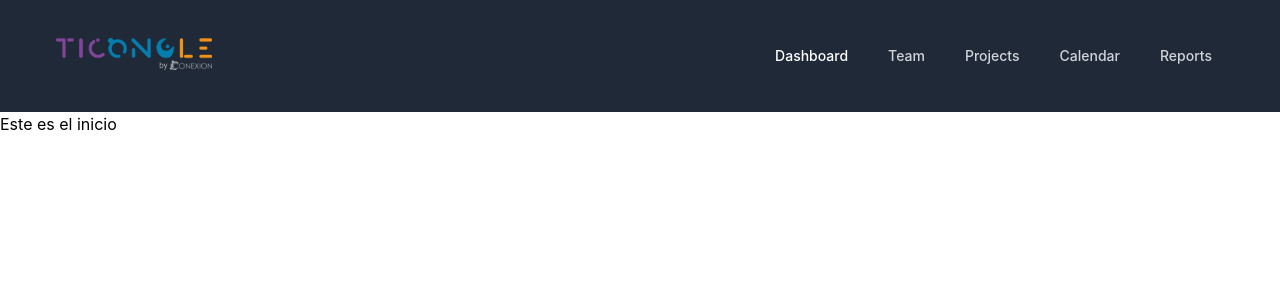
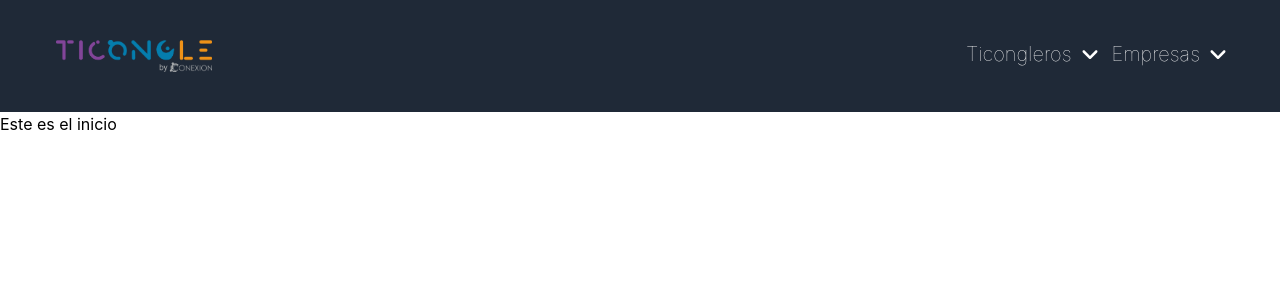
Before and after one commit to Emerson21983/conexion-, a React (Create React App) app: page / in a window 1280 px wide. Shown: the top 300 px of the page. Built offline with nearby package versions, Linux system fonts and the light colour scheme.

Commit message:
Avance de navbar

```diff
--- a/package.json
+++ b/package.json
@@ -3,6 +3,10 @@
   "version": "0.1.0",
   "private": true,
   "dependencies": {
+    "@fortawesome/fontawesome-svg-core": "^6.1.1",
+    "@fortawesome/free-regular-svg-icons": "^6.1.1",
+    "@fortawesome/free-solid-svg-icons": "^6.1.1",
+    "@fortawesome/react-fontawesome": "^0.2.0",
     "@headlessui/react": "^1.6.6",
     "@testing-library/jest-dom": "^5.16.4",
     "@testing-library/react": "^13.3.0",
--- a/src/components/navbar.tsx
+++ b/src/components/navbar.tsx
@@ -1,6 +1,12 @@
-import React, { useState } from "react";
-import { Transition } from "@headlessui/react";
+import React, { useState, Fragment } from "react";
+import { Menu, Transition } from "@headlessui/react";
 import imagenesNavbar from '../images/navbar/imagenesNavbar';
+import { FontAwesomeIcon } from "@fortawesome/react-fontawesome";
+import { faAngleDown } from "@fortawesome/free-solid-svg-icons";
+
+function classNames(...classes) {
+  return classes.filter(Boolean).join(' ')
+}
 
 export default function Navbar() {
   const [isOpen, setIsOpen] = useState(false);
@@ -19,40 +25,158 @@ export default function Navbar() {
               </div>
               <div className="hidden md:block">
                 <div className="ml-10 flex items-baseline space-x-4 justify-end">
+                  <Menu as="div" className="relative inline-block text-left">
+                    <div>
+                      <Menu.Button className="inline-flex justify-center w-full px-4 py-2 text-xl font-thin text-white hover:text-gray-300 contents">
+                        Ticongleros
+                        <FontAwesomeIcon icon={faAngleDown} className="-mr-1 ml-2 h-5 w-5" />
+                      </Menu.Button>
+                    </div>
+                    <Transition
+                      as={Fragment}
+                      enter="transition ease-out duration-100"
+                      enterFrom="transform opacity-0 scale-95"
+                      enterTo="transform opacity-100 scale-100"
+                      leave="transition ease-in duration-75"
+                      leaveFrom="transform opacity-100 scale-100"
+                      leaveTo="transform opacity-0 scale-95"
+                    >
+                      <Menu.Items className="origin-top-right absolute right-0 mt-2 w-56 rounded-md shadow-lg bg-white ring-1 ring-black ring-opacity-5 focus:outline-none">
+                        <div className="py-1">
+                          <Menu.Item>
+                            {({ active }) => (
                               <a
                                 href="#"
-                    className=" hover:bg-gray-700 text-white px-3 py-2 rounded-md text-sm font-medium"
+                                className={classNames(
+                                  active ? 'bg-gray-100 text-gray-900' : 'text-gray-700',
+                                  'block px-4 py-2 text-sm'
+                                )}
                               >
-                    Dashboard
+                                Account settings
                               </a>
-
+                            )}
+                          </Menu.Item>
+                          <Menu.Item>
+                            {({ active }) => (
                               <a
                                 href="#"
-                    className="text-gray-300 hover:bg-gray-700 hover:text-white px-3 py-2 rounded-md text-sm font-medium"
+                                className={classNames(
+                                  active ? 'bg-gray-100 text-gray-900' : 'text-gray-700',
+                                  'block px-4 py-2 text-sm'
+                                )}
                               >
-                    Team
+                                Support
                               </a>
-
+                            )}
+                          </Menu.Item>
+                          <Menu.Item>
+                            {({ active }) => (
                               <a
                                 href="#"
-                    className="text-gray-300 hover:bg-gray-700 hover:text-white px-3 py-2 rounded-md text-sm font-medium"
+                                className={classNames(
+                                  active ? 'bg-gray-100 text-gray-900' : 'text-gray-700',
+                                  'block px-4 py-2 text-sm'
+                                )}
                               >
-                    Projects
+                                License
                               </a>
-
+                            )}
+                          </Menu.Item>
+                          <form method="POST" action="#">
+                            <Menu.Item>
+                              {({ active }) => (
+                                <button
+                                  type="submit"
+                                  className={classNames(
+                                    active ? 'bg-gray-100 text-gray-900' : 'text-gray-700',
+                                    'block w-full text-left px-4 py-2 text-sm'
+                                  )}
+                                >
+                                  Sign out
+                                </button>
+                              )}
+                            </Menu.Item>
+                          </form>
+                        </div>
+                      </Menu.Items>
+                    </Transition>
+                  </Menu>
+                  <Menu as="div" className="relative inline-block text-left">
+                    <div>
+                      <Menu.Button className="inline-flex justify-center w-full px-4 py-2 text-xl font-thin text-white hover:text-gray-300 contents">
+                        Empresas
+                        <FontAwesomeIcon icon={faAngleDown} className="-mr-1 ml-2 h-5 w-5" />
+                      </Menu.Button>
+                    </div>
+                    <Transition
+                      as={Fragment}
+                      enter="transition ease-out duration-100"
+                      enterFrom="transform opacity-0 scale-95"
+                      enterTo="transform opacity-100 scale-100"
+                      leave="transition ease-in duration-75"
+                      leaveFrom="transform opacity-100 scale-100"
+                      leaveTo="transform opacity-0 scale-95"
+                    >
+                      <Menu.Items className="origin-top-right absolute right-0 mt-2 w-56 rounded-md shadow-lg bg-white ring-1 ring-black ring-opacity-5 focus:outline-none">
+                        <div className="py-1">
+                          <Menu.Item>
+                            {({ active }) => (
                               <a
                                 href="#"
-                    className="text-gray-300 hover:bg-gray-700 hover:text-white px-3 py-2 rounded-md text-sm font-medium"
+                                className={classNames(
+                                  active ? 'bg-gray-100 text-gray-900' : 'text-gray-700',
+                                  'block px-4 py-2 text-sm'
+                                )}
                               >
-                    Calendar
+                                Account settings
                               </a>
-
+                            )}
+                          </Menu.Item>
+                          <Menu.Item>
+                            {({ active }) => (
                               <a
                                 href="#"
-                    className="text-gray-300 hover:bg-gray-700 hover:text-white px-3 py-2 rounded-md text-sm font-medium"
+                                className={classNames(
+                                  active ? 'bg-gray-100 text-gray-900' : 'text-gray-700',
+                                  'block px-4 py-2 text-sm'
+                                )}
                               >
-                    Reports
+                                Support
                               </a>
+                            )}
+                          </Menu.Item>
+                          <Menu.Item>
+                            {({ active }) => (
+                              <a
+                                href="#"
+                                className={classNames(
+                                  active ? 'bg-gray-100 text-gray-900' : 'text-gray-700',
+                                  'block px-4 py-2 text-sm'
+                                )}
+                              >
+                                License
+                              </a>
+                            )}
+                          </Menu.Item>
+                          <form method="POST" action="#">
+                            <Menu.Item>
+                              {({ active }) => (
+                                <button
+                                  type="submit"
+                                  className={classNames(
+                                    active ? 'bg-gray-100 text-gray-900' : 'text-gray-700',
+                                    'block w-full text-left px-4 py-2 text-sm'
+                                  )}
+                                >
+                                  Sign out
+                                </button>
+                              )}
+                            </Menu.Item>
+                          </form>
+                        </div>
+                      </Menu.Items>
+                    </Transition>
+                  </Menu>
                 </div>
               </div>
             </div>
@@ -115,40 +239,82 @@ export default function Navbar() {
           {(ref) => (
             <div className="md:hidden" id="mobile-menu">
               <div ref={ref} className="px-2 pt-2 pb-3 space-y-1 sm:px-3">
+              <Menu as="div" className="relative inline-block text-left">
+                    <div>
+                      <Menu.Button className="inline-flex justify-center w-full px-4 py-2 text-xl font-thin text-white hover:text-gray-300 contents">
+                        Ticongleros
+                        <FontAwesomeIcon icon={faAngleDown} className="-mr-1 ml-2 h-5 w-5" />
+                      </Menu.Button>
+                    </div>
+                    <Transition
+                      as={Fragment}
+                      enter="transition ease-out duration-100"
+                      enterFrom="transform opacity-0 scale-95"
+                      enterTo="transform opacity-100 scale-100"
+                      leave="transition ease-in duration-75"
+                      leaveFrom="transform opacity-100 scale-100"
+                      leaveTo="transform opacity-0 scale-95"
+                    >
+                      <Menu.Items className="origin-top-right absolute mt-2 w-56 rounded-md shadow-lg bg-white ring-1 ring-black ring-opacity-5 focus:outline-none">
+                        <div className="py-1">
+                          <Menu.Item>
+                            {({ active }) => (
                               <a
                                 href="#"
-                  className="hover:bg-gray-700 text-white block px-3 py-2 rounded-md text-base font-medium"
+                                className={classNames(
+                                  active ? 'bg-gray-100 text-gray-900' : 'text-gray-700',
+                                  'block px-4 py-2 text-sm'
+                                )}
                               >
-                  Dashboard
+                                Account settings
                               </a>
-
+                            )}
+                          </Menu.Item>
+                          <Menu.Item>
+                            {({ active }) => (
                               <a
                                 href="#"
-                  className="text-gray-300 hover:bg-gray-700 hover:text-white block px-3 py-2 rounded-md text-base font-medium"
+                                className={classNames(
+                                  active ? 'bg-gray-100 text-gray-900' : 'text-gray-700',
+                                  'block px-4 py-2 text-sm'
+                                )}
                               >
-                  Team
+                                Support
                               </a>
-
+                            )}
+                          </Menu.Item>
+                          <Menu.Item>
+                            {({ active }) => (
                               <a
                                 href="#"
-                  className="text-gray-300 hover:bg-gray-700 hover:text-white block px-3 py-2 rounded-md text-base font-medium"
+                                className={classNames(
+                                  active ? 'bg-gray-100 text-gray-900' : 'text-gray-700',
+                                  'block px-4 py-2 text-sm'
+                                )}
                               >
-                  Projects
+                                License
                               </a>
-
-                <a
-                  href="#"
-                  className="text-gray-300 hover:bg-gray-700 hover:text-white block px-3 py-2 rounded-md text-base font-medium"
+                            )}
+                          </Menu.Item>
+                          <form method="POST" action="#">
+                            <Menu.Item>
+                              {({ active }) => (
+                                <button
+                                  type="submit"
+                                  className={classNames(
+                                    active ? 'bg-gray-100 text-gray-900' : 'text-gray-700',
+                                    'block w-full text-left px-4 py-2 text-sm'
+                                  )}
                                 >
-                  Calendar
-                </a>
-
-                <a
-                  href="#"
-                  className="text-gray-300 hover:bg-gray-700 hover:text-white block px-3 py-2 rounded-md text-base font-medium"
-                >
-                  Reports
-                </a>
+                                  Sign out
+                                </button>
+                              )}
+                            </Menu.Item>
+                          </form>
+                        </div>
+                      </Menu.Items>
+                    </Transition>
+                  </Menu>
               </div>
             </div>
           )}
```
Also changed, not shown: 1 other file (tests, documents, lock files or other folders). Lines whose indentation alone changed are shown as unchanged.
